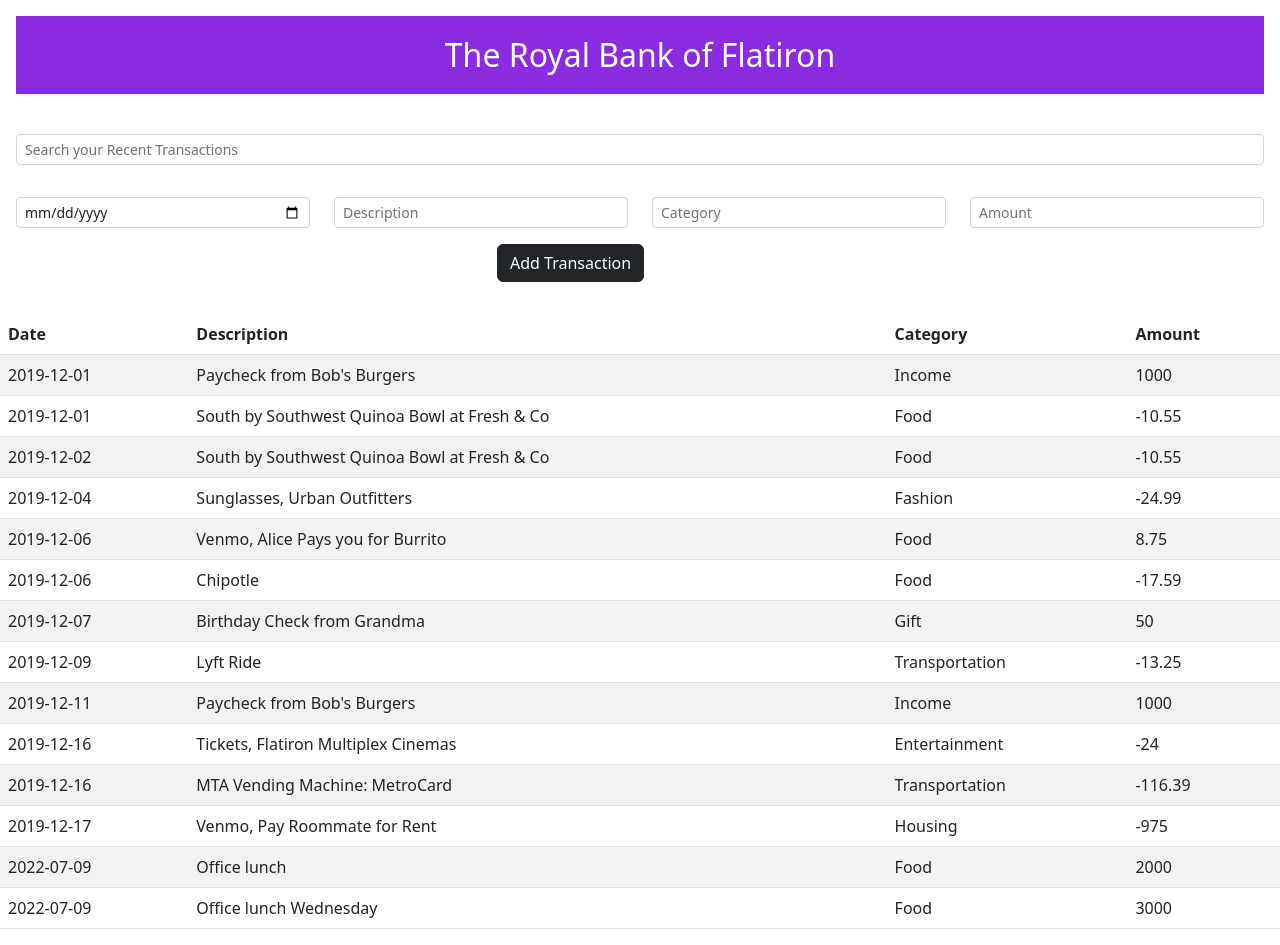
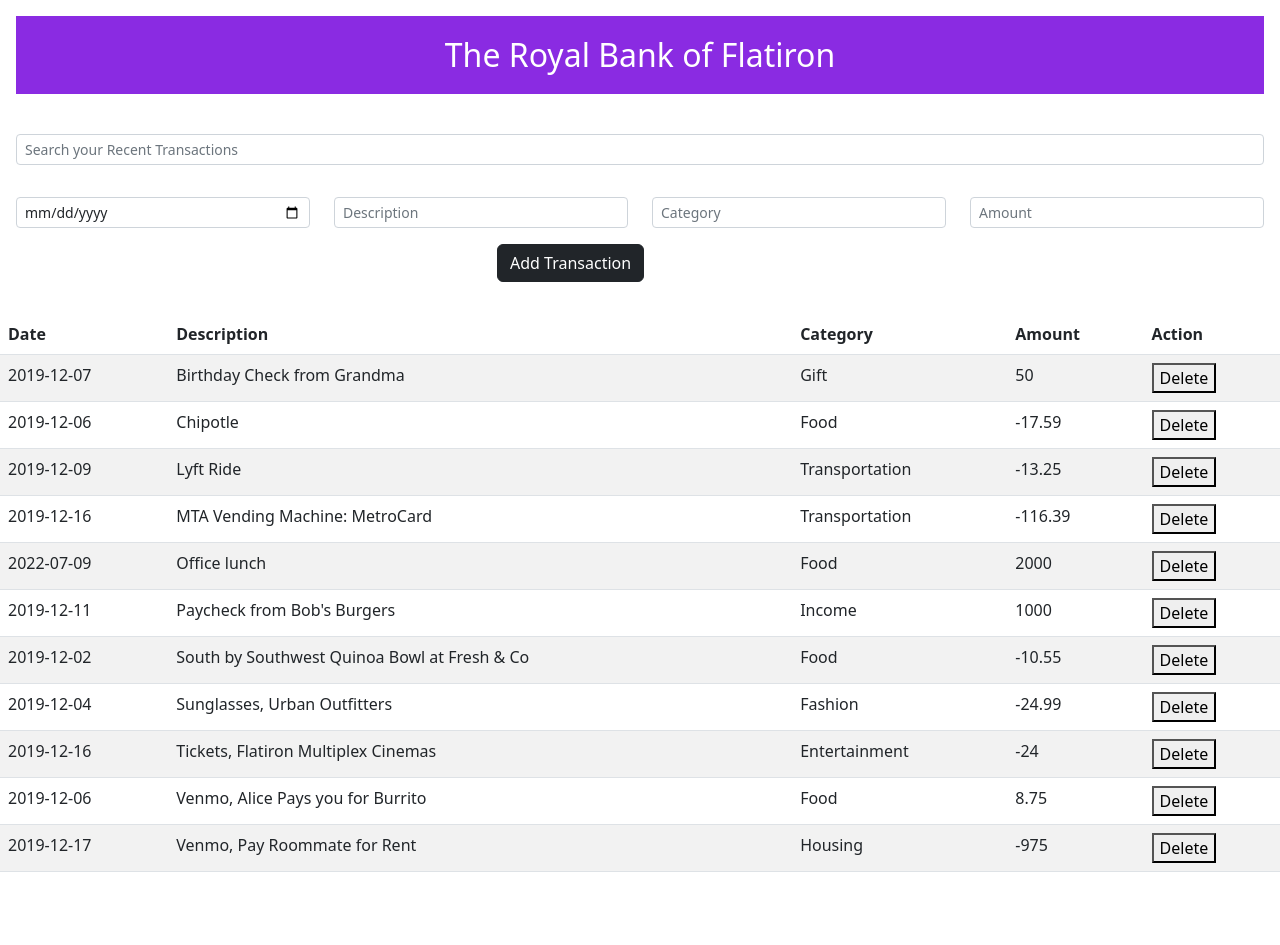
Before and after one commit to jenna-lab/bank-transactions-code-challenge, a React (Create React App) app: page / in a window 1280 px wide. After the commit the page ends 888 px from the top, so only its background shows below. Built offline with nearby package versions, Linux system fonts and the light colour scheme; data requests are answered from the project's data file.

Commit message:
completed assignment

```diff
--- a/db.json
+++ b/db.json
@@ -1,19 +1,5 @@
 {
   "transactions": [
-    {
-      "id": 1,
-      "date": "2019-12-01",
-      "description": "Paycheck from Bob's Burgers",
-      "category": "Income",
-      "amount": 1000
-    },
-    {
-      "id": 2,
-      "date": "2019-12-01",
-      "description": "South by Southwest Quinoa Bowl at Fresh & Co",
-      "category": "Food",
-      "amount": -10.55
-    },
     {
       "id": 3,
       "date": "2019-12-02",
@@ -90,13 +76,6 @@
       "category": "Food",
       "amount": "2000",
       "id": 13
-    },
-    {
-      "date": "2022-07-09",
-      "description": "Office lunch Wednesday",
-      "category": "Food",
-      "amount": "3000",
-      "id": 14
     }
   ]
 }
--- a/src/components/Table.js
+++ b/src/components/Table.js
@@ -1,6 +1,16 @@
 import React from "react";
 
 const Table = ({ data }) => {
+  function handleDeleteClick(id) {
+    fetch(`http://localhost:8001/transactions/${id}`, {
+      method: "DELETE",
+    })
+      .then((r) => r.json())
+      .then(() => {
+        document.location.reload();
+        console.log("deleted!")});
+  }
+  const sortedData = data.sort((a, b) => (a.description.toUpperCase() > b.description.toUpperCase() ? 1 : -1))
   return (
     <table className="table table-striped table-hover p-3">
       <thead>
@@ -9,17 +19,23 @@ const Table = ({ data }) => {
           <th>Description</th>
           <th>Category</th>
           <th>Amount</th>
+          <th>Action</th>
         </tr>
       </thead>
       <tbody>
         {/*mapping the data*/}
-        {data.map((transaction, index) => {
+        {sortedData.map((transaction, index) => {
           return (
             <tr key={index}>
               <td>{transaction.date}</td>
               <td>{transaction.description}</td>
               <td>{transaction.category}</td>
               <td>{transaction.amount}</td>
+              <td>
+                <button className="remove" onClick={()=>handleDeleteClick(transaction.id)}>
+                  Delete
+                </button>
+              </td>
             </tr>
           );
         })}
```
Also changed, not shown: src/data.json (deleted, +0 -102 lines).
